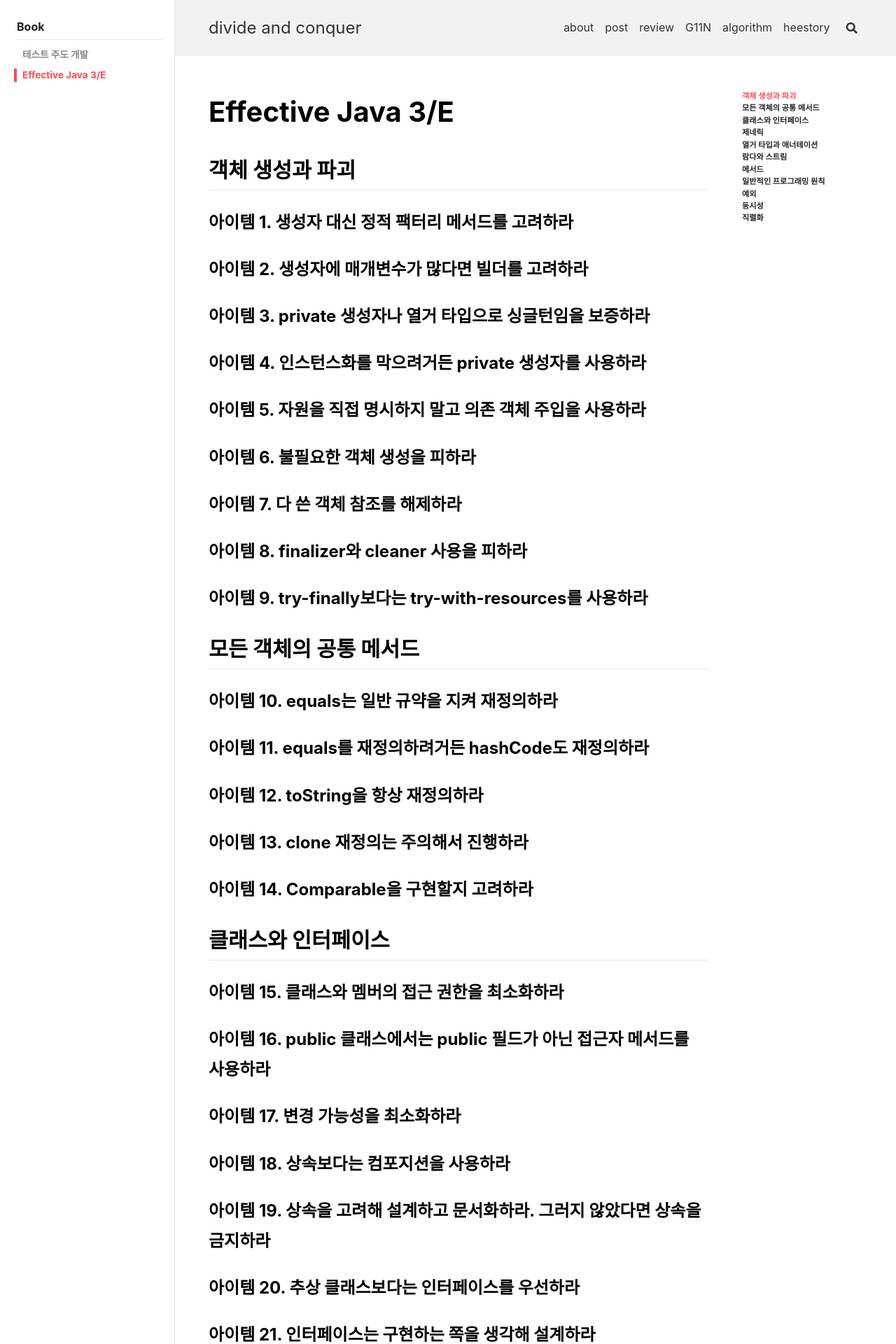
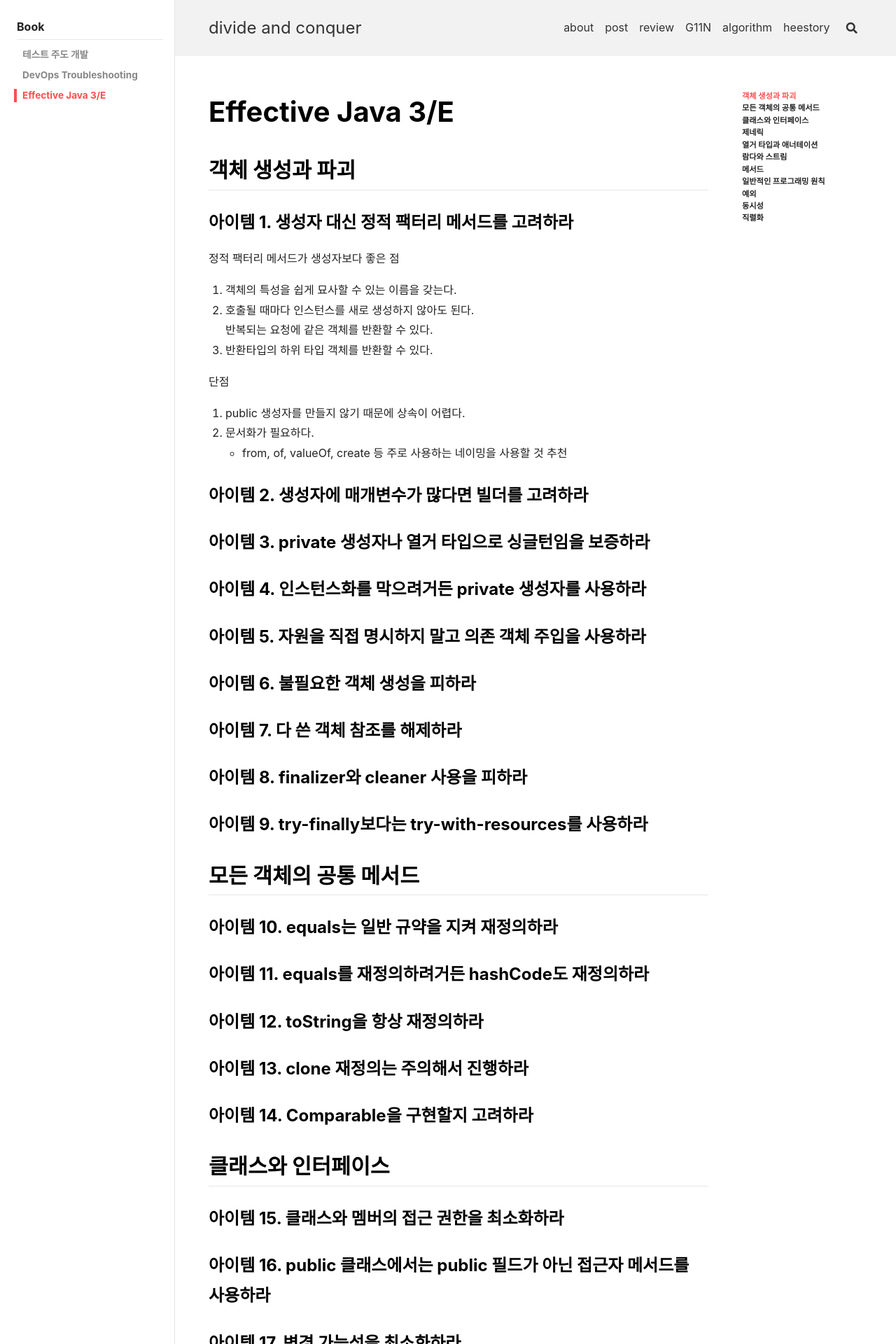
Before and after one commit to naheenosaur/naheenosaur.github.io, a Jekyll site: the page built from _review/book/02.effectice-java-3.md, in a window 1280 px wide. Shown: the top 1920 px of the page at 70% size. Built offline with Jekyll 4.4.1, drawn with Linux system fonts in a browser that asks for light colours; nearby versions of some CDN libraries; some of the changed text lies outside the part shown.

Commit message:
devops 독후감

```diff
--- a/_data/navigation.yml
+++ b/_data/navigation.yml
@@ -40,6 +40,8 @@ review:
     children:
       - title: 테스트 주도 개발
         url: /review/book/test-driven-development
+      - title: DevOps Troubleshooting
+        url: /review/book/dev-ops-troubleshooting
       - title : Effective Java 3/E
         url: /review/book/effective-java-3
 
--- a/_review/book/02.effectice-java-3.md
+++ b/_review/book/02.effectice-java-3.md
@@ -5,8 +5,21 @@ key: effective-java-3
 ---
 ## 객체 생성과 파괴
 ### 아이템 1. 생성자 대신 정적 팩터리 메서드를 고려하라
+정적 팩터리 메서드가 생성자보다 좋은 점
+1. 객체의 특성을 쉽게 묘사할 수 있는 이름을 갖는다.
+2. 호출될 때마다 인스턴스를 새로 생성하지 않아도 된다.
+   반복되는 요청에 같은 객체를 반환할 수 있다.
+3. 반환타입의 하위 타입 객체를 반환할 수 있다.
+
+단점
+1. public 생성자를 만들지 않기 때문에 상속이 어렵다.
+2. 문서화가 필요하다.
+   - from, of, valueOf, create 등 주로 사용하는 네이밍을 사용할 것 추천
+
 ### 아이템 2. 생성자에 매개변수가 많다면 빌더를 고려하라
+
 ### 아이템 3. private 생성자나 열거 타입으로 싱글턴임을 보증하라
+
 ### 아이템 4. 인스턴스화를 막으려거든 private 생성자를 사용하라
 ### 아이템 5. 자원을 직접 명시하지 말고 의존 객체 주입을 사용하라
 ### 아이템 6. 불필요한 객체 생성을 피하라
```
Also changed, not shown: _review/book/03.dev-ops-troubleshooting.md (added, +42 -0 lines).
